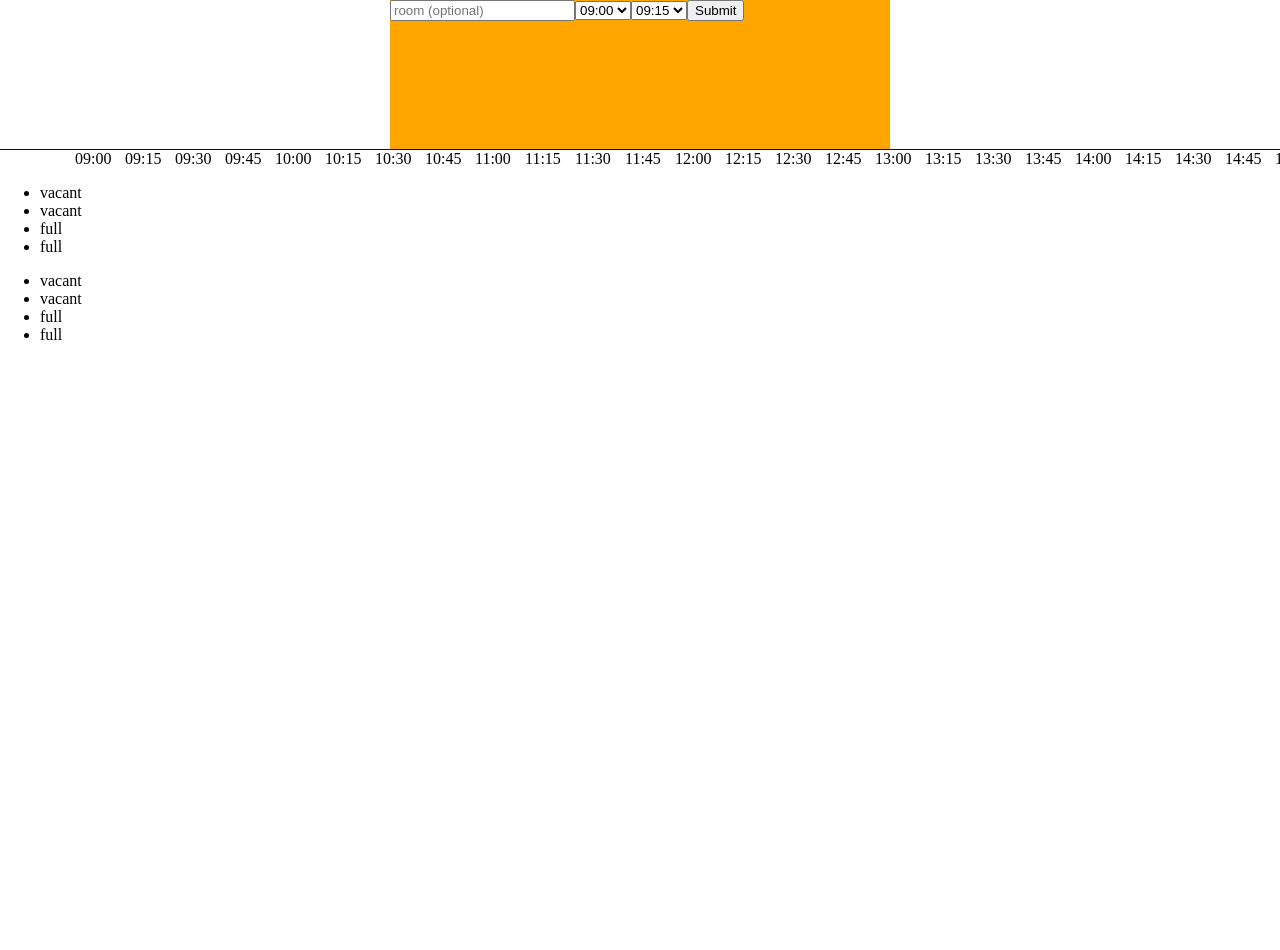
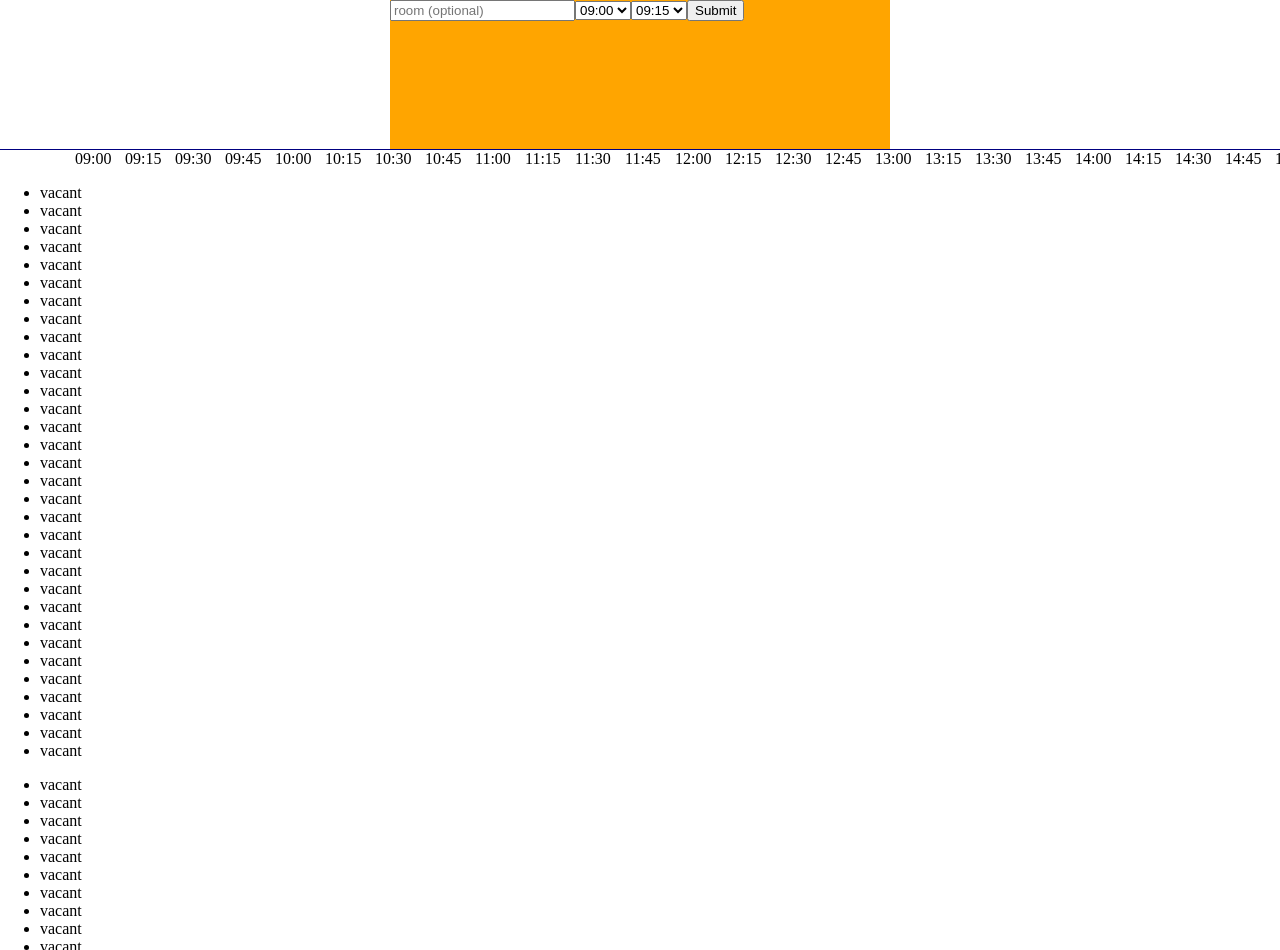
Before and after one commit to paul-schaaf/roomr, a React (Create React App) app: page / in a window 1280 px wide. Built offline with nearby package versions, Linux system fonts and the light colour scheme.

Commit message:
made room render 32 (required number of timeblocks) timeblocks

```diff
--- a/src/components/Room.js
+++ b/src/components/Room.js
@@ -1,16 +1,14 @@
 import React from 'react';
 
 const Room = props => {
-  return (
-    <div className="room">
-      <ul>
-        <li>vacant</li>
-        <li>vacant</li>
-        <li>full</li>
-        <li>full</li>
-      </ul>
-    </div>
-  );
+
+  const renderedTimeBlocks = [];
+  for (let i = 0; i < 32; i++) {
+    renderedTimeBlocks.push(<li key={i}>vacant</li>)
+  }
+  console.log(renderedTimeBlocks)
+
+  return <ul className="room">{renderedTimeBlocks}</ul>
 }
 
 export default Room;
```
